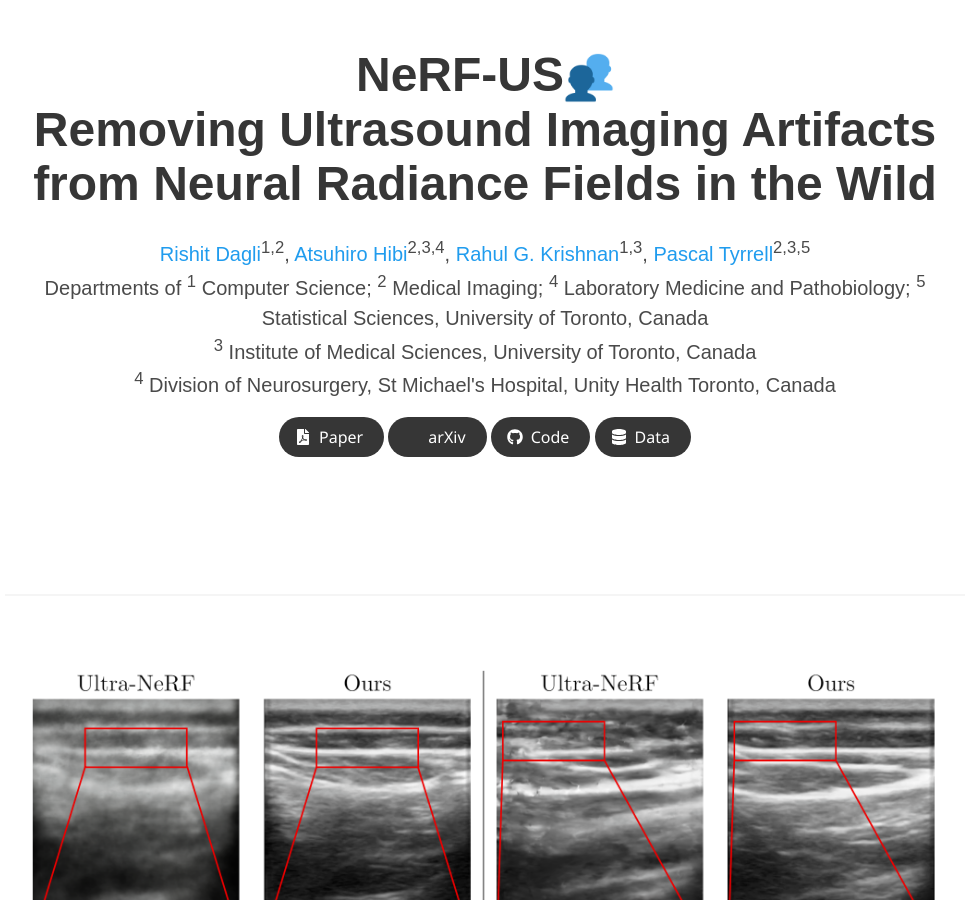
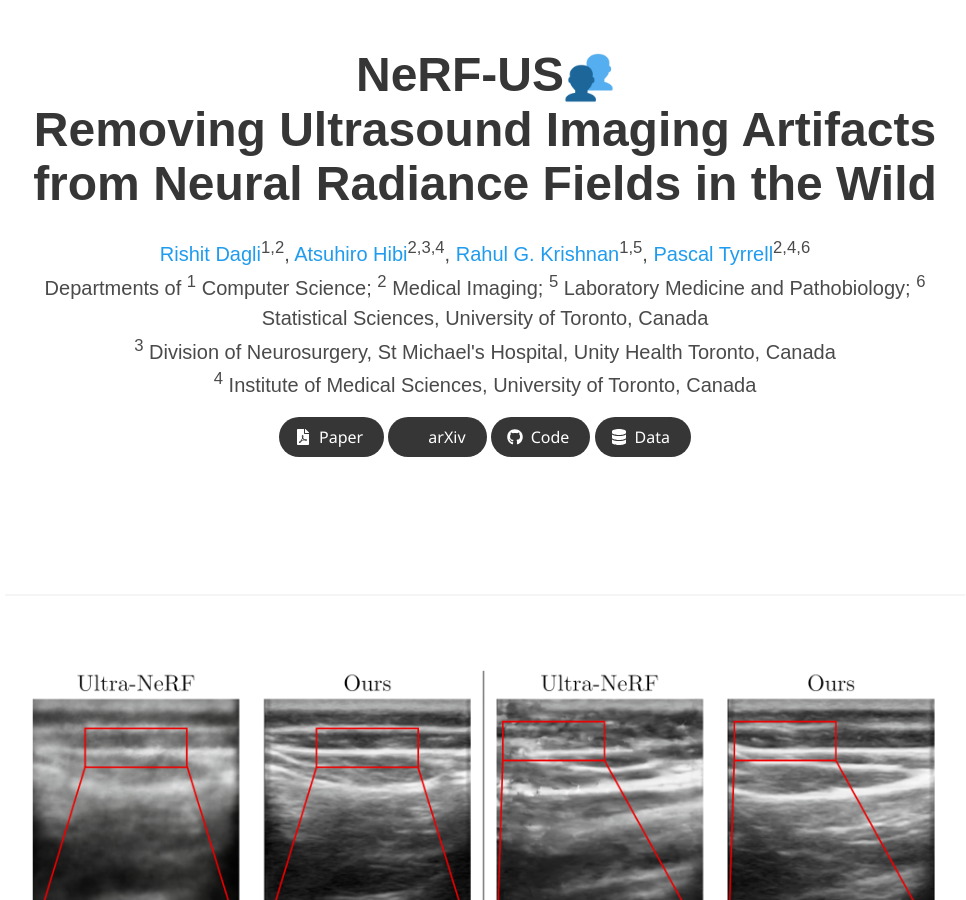
Before and after one commit to Rishit-dagli/personal-website, a Jekyll site: the page built from _pages/nerf-us.md, in a window 1280 px wide and 900 px high. Shown: the whole window, without its empty margins (155-1121 px from the left). Built offline with Jekyll 4.4.1, drawn with Linux system fonts in a browser that asks for light colours; nearby versions of some CDN libraries; some web fonts are replaced; library files that are not in the unit come from our copies; a style sheet for code colours, icons or effects is not loaded.

Commit message:
Update nerf-us.md

```diff
--- a/_pages/nerf-us.md
+++ b/_pages/nerf-us.md
@@ -7,12 +7,11 @@ headtitle:
 title:
     nus
 authors:
-    <a href="https://www.cs.toronto.edu/~rishit">Rishit Dagli</a><sup>1,2</sup>, <a href="https://hibiat.github.io/cv1/">Atsuhiro Hibi</a><sup>2,3,4</sup>, <a href="https://www.cs.toronto.edu/~rahulgk/">Rahul G. Krishnan</a><sup>1,3</sup>, <a href="https://scholar.google.com/citations?user=c-KHCzEAAAAJ&hl=en&oi=ao">Pascal Tyrrell</a><sup>2,3,5</sup>
+    <a href="https://www.cs.toronto.edu/~rishit">Rishit Dagli</a><sup>1,2</sup>, <a href="https://hibiat.github.io/cv1/">Atsuhiro Hibi</a><sup>2,3,4</sup>, <a href="https://www.cs.toronto.edu/~rahulgk/">Rahul G. Krishnan</a><sup>1,5</sup>, <a href="https://scholar.google.com/citations?user=c-KHCzEAAAAJ&hl=en&oi=ao">Pascal Tyrrell</a><sup>2,4,6</sup>
 affiliations:
-    Departments of <sup>1</sup> Computer Science;
-    <sup>2</sup> Medical Imaging; <sup>4</sup> Laboratory Medicine and Pathobiology; <sup>5</sup> Statistical Sciences, University of Toronto, Canada<br>
-    <sup>3</sup> Institute of Medical Sciences, University of Toronto, Canada<br>
-    <sup>4</sup> Division of Neurosurgery, St Michael's Hospital, Unity Health Toronto, Canada
+    Departments of <sup>1</sup> Computer Science; <sup>2</sup> Medical Imaging; <sup>5</sup> Laboratory Medicine and Pathobiology; <sup>6</sup> Statistical Sciences, University of Toronto, Canada<br>
+    <sup>3</sup> Division of Neurosurgery, St Michael's Hospital, Unity Health Toronto, Canada<br>
+    <sup>4</sup> Institute of Medical Sciences, University of Toronto, Canada
 arxiv: blank
 paper: blank
 code: https://github.com/Rishit-dagli/nerf-us
```
